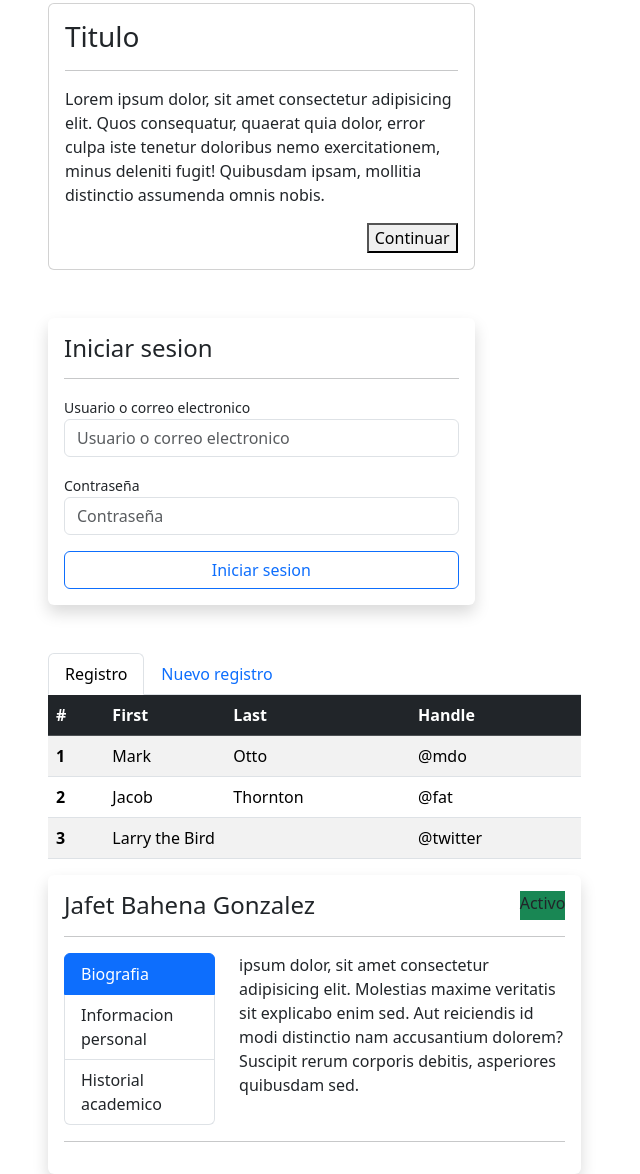
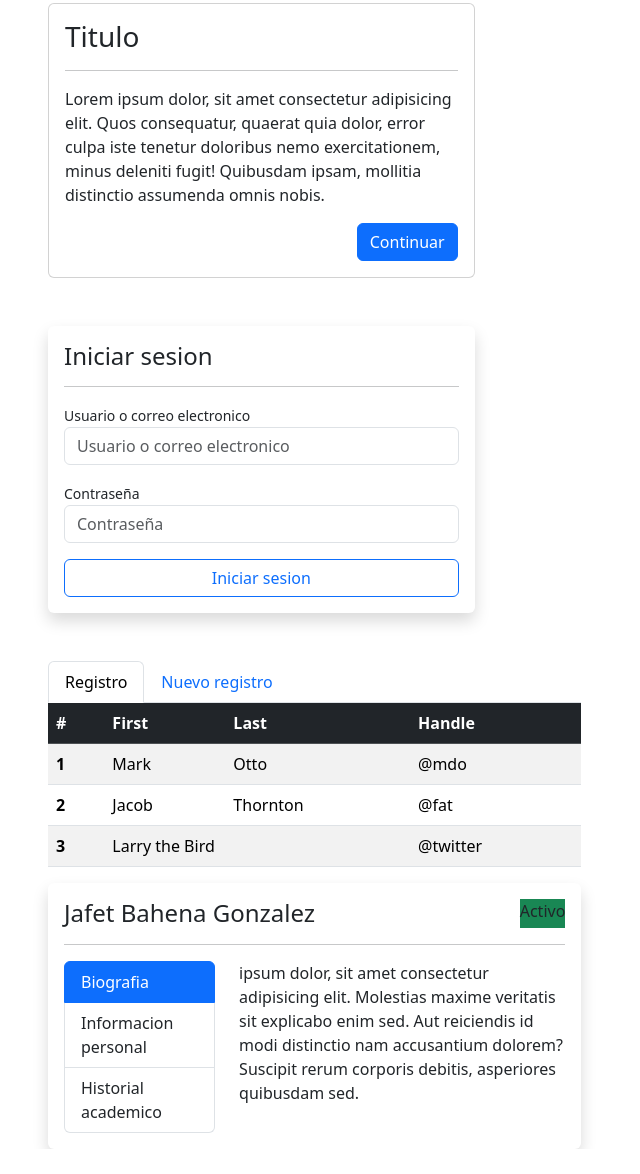
Before and after one commit to Jafetvu/JBG_REU1C, a plain HTML site: page index.html in a window 1280 px wide. Shown: the part 165-1339 px from the top of the page, without its empty margins (0-640 px from the left). After the commit the page ends 1314 px from the top, so only its background shows below. Drawn offline with nearby package versions, Linux system fonts and the light colour scheme.

Commit message:
[FIX] Se me olvido cambiar color a un boton

```diff
--- a/index.html
+++ b/index.html
@@ -29,7 +29,7 @@
                     culpa iste tenetur doloribus nemo exercitationem, minus deleniti fugit! Quibusdam ipsam, mollitia
                     distinctio assumenda omnis nobis.</p>
                 <div class="col-12 text-end">
-                    <button class="btn-primary">Continuar</button>
+                    <button class="btn btn-primary">Continuar</button>
                 </div>
             </div>
         </div>
@@ -122,7 +122,7 @@
                             rerum corporis debitis, asperiores quibusdam sed.</p>
                     </div>
                 </div>
-                <hr>
+
             </div>
         </div>
     </div>
```
